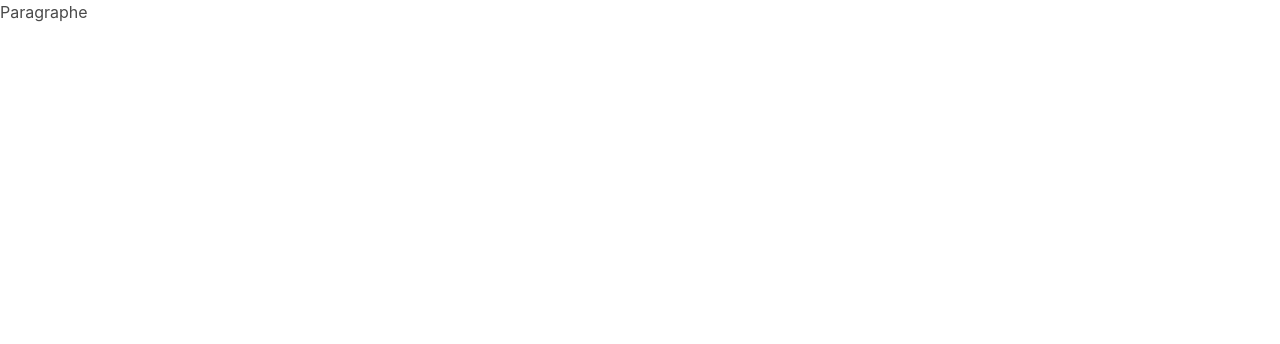
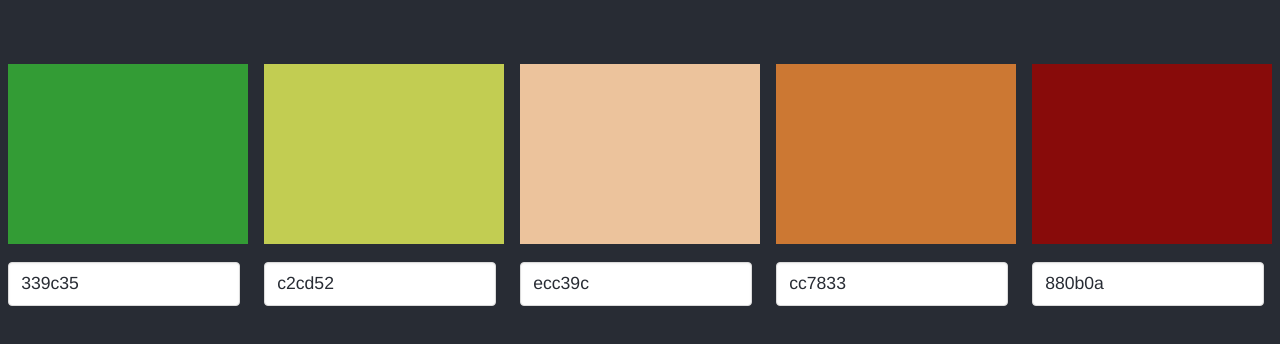
Before and after one commit to MaloryUmbrella/My-colors, a React (Create React App) app: page / in a window 1280 px wide. Shown: the top 344 px of the page. Built offline with nearby package versions, Linux system fonts and the light colour scheme.

Commit message:
Modified 'Main' -> DivColor and Create a divColor func

```diff
--- /dev/null
+++ b/src/components/atomes/div_color.tsx
@@ -0,0 +1,30 @@
+import React from 'react';
+
+interface Props {
+    color: string;
+}
+
+const DivColor = ( props: Props ) => {
+    let colorWithoutHash = (color: string): string => {
+        if (color.includes('#')) {
+            let new_color = color.substring(1,color.length);
+            return new_color;
+        }
+        else {
+            return color;
+        }
+    }
+
+    return (
+        <div className="col-md-15 color_wrapper">
+			<div className="color" style={{ backgroundColor: props.color }} data-id="0" data-color={props.color}>
+                <div className="swipe"> </div>
+            </div>
+			<div className="color_tools">
+				<input className="input" type="text" defaultValue={colorWithoutHash(props.color)} />
+			</div>
+		</div>
+    )
+}
+
+export default DivColor;
--- /dev/null
+++ b/src/components/color_palette.tsx
@@ -0,0 +1,24 @@
+import React from 'react';
+import DivColor from './atomes/div_color';
+
+const ColorPalette = () => {
+    return (
+        <>
+            <div id="main_wrapper">
+                <div className="row colors" id="colors">
+			        <DivColor color={"#339c35"} />
+
+			        <DivColor color={"#c2cd52"} />
+
+					<DivColor color={"#ecc39c"} />
+
+					<DivColor color={"#cc7833"} />
+
+					<DivColor color={"#880b0a"} />
+		        </div>
+            </div>
+        </>
+  );
+};
+
+export default ColorPalette;
--- a/src/components/main.tsx
+++ /dev/null
@@ -1,13 +0,0 @@
-import React from 'react';
-
-const Main = () => {
-    return (
-        <>
-            <div>
-                <p> Paragraphe </p>
-            </div>
-        </>
-  );
-};
-
-export default Main;
--- a/src/index.css
+++ b/src/index.css
@@ -1,4 +1,10 @@
 @import "https://cdn.jsdelivr.net/npm/bulma@0.9.4/css/bulma.min.css";
+
+:root {
+  --background-gray: #282c34;
+  --button-dark: #363636;
+  background-color: var(--background-gray);
+}
 
 .App {
   text-align: center;
@@ -47,9 +53,84 @@ body {
     sans-serif;
   -webkit-font-smoothing: antialiased;
   -moz-osx-font-smoothing: grayscale;
+  color: #FFF;
 }
 
 code {
   font-family: source-code-pro, Menlo, Monaco, Consolas, 'Courier New',
     monospace;
 }
+
+* {
+  -webkit-box-sizing: border-box;
+  -moz-box-sizing: border-box;
+  box-sizing: border-box;
+}
+
+.row, .colors {
+  position: absolute;
+  top: 0;
+  width: 100%;
+  margin: 0;
+}
+
+.input {
+  font-size: 1.1em;
+  margin-top: 1.4em;
+  font-family: 'Quicksand', helvetica, arial, sans-serif;
+  font-weight: normal;
+  margin-bottom: 10px;
+  line-height: 1.1;
+  color: var(--background-gray);
+  display: block;
+  margin-block-start: 1em;
+  margin-block-end: 1em;
+  margin-inline-start: 0px;
+  margin-inline-end: 0px;
+}
+
+.color_tools {
+  padding-right: 0.5em;
+  padding-bottom: 0.2em;
+  float: left;
+  width: 100%;
+  color: #efefef;
+}
+
+.color_tools .input {
+  float: left;
+  margin-right: 0.5em;
+}
+
+.color {
+  cursor: pointer;
+  width: 100%;
+  padding-top: 75%;
+  background-color: #000;
+  transition: padding-top 0.5s;
+  position: relative;
+  overflow: hidden;
+}
+
+.color_wrapper {
+  padding: 0;
+  width: 20%;
+  float: left;
+}
+
+.col-md-15 {
+  position: relative;
+  padding-right: 1em;
+  padding-left: 0;
+}
+
+#main_wrapper {
+  padding-left: 0.5rem;
+  padding-top: 20.5%;
+  height: 2.6em;
+  overflow: visible;
+  position: relative;
+  margin-top: 4em;
+  margin-bottom: 3em;
+  font: normal 1em 'Quicksand', helvetica, arial, sans-serif;
+}
--- a/src/index.tsx
+++ b/src/index.tsx
@@ -1,13 +1,13 @@
 import React from 'react';
 import ReactDOM from 'react-dom/client';
 import { createBrowserRouter, createRoutesFromElements, Route, RouterProvider } from 'react-router-dom';
-import Main from './components/main'
+import ColorPalette from './components/color_palette'
 import "./index.css"
 
 const JSXRouter = createBrowserRouter(
   createRoutesFromElements(
     <Route>
-        <Route path='/' element={<Main />}> </Route>
+      <Route path='/' element={<ColorPalette />}> </Route>
     </Route>
   )
 );
```
